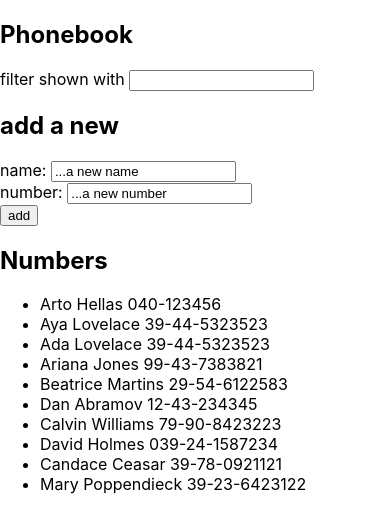
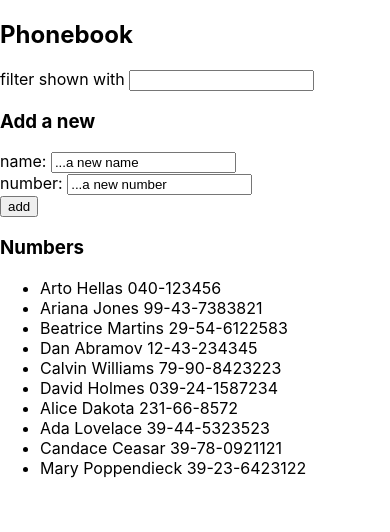
Before and after one commit to Eloagbawe/fullstackopen, a React (Create React App) app in the folder part2/phonebook/: page / in a window 390 px wide. Shown: the top 532 px of the page. Built offline with nearby package versions, Linux system fonts and the light colour scheme.

Commit message:
phonebook 2.9 and 2.10 solution

```diff
--- a/part2/phonebook/src/App.js
+++ b/part2/phonebook/src/App.js
@@ -1,27 +1,30 @@
 import React, { useState } from 'react';
 import './App.css';
-import Person from './components/person.js'
+import Persons from './components/persons.js'
+import Filter from './components/filter.js'
+import PersonForm from './components/personForm.js'
 
 
 
 const App = () => {
   const [ persons, setPersons ] = useState([
     { name: 'Arto Hellas', number: '040-123456' },
-    { name: 'Aya Lovelace', number: '39-44-5323523' },
-    { name: 'Ada Lovelace', number: '39-44-5323523' },
     { name: 'Ariana Jones', number: '99-43-7383821' },
     { name: 'Beatrice Martins', number: '29-54-6122583' },
     { name: 'Dan Abramov', number: '12-43-234345' },
     { name: 'Calvin Williams', number: '79-90-8423223' },
     { name: 'David Holmes', number: '039-24-1587234' },
+    { name: 'Alice Dakota', number: '231-66-8572' },
+    { name: 'Ada Lovelace', number: '39-44-5323523' },
     { name: 'Candace Ceasar', number: '39-78-0921121' },
     { name: 'Mary Poppendieck', number: '39-23-6423122' }
 
   ])
+  const [ filter, setFilter ] = useState('')
+  const [ filteredNames, setFilteredNames ] = useState(persons)
   const [ newName, setNewName ] = useState('...a new name')
   const [ newNumber, setNewNumber ] = useState('...a new number')
-  const [ filter, setFilter] = useState('')
-  const [ filteredNames, setFilteredNames] = useState(persons)
+
 
   const handleNameChange = (event) => {
         setNewName(event.target.value)
@@ -29,11 +32,11 @@ const App = () => {
   const handleNumberChange = (event) =>{
         setNewNumber(event.target.value)
   }
-  const handleFilterChange = (event) =>{
-        setFilter(event.target.value)
-        const regex = new RegExp(`^${event.target.value}`,"i")
-        setFilteredNames(persons.filter(person => regex.test(person.name)))
-  }
+  const handleFilterChange = (event) => {
+    setFilter(event.target.value)
+    const regex = new RegExp(`^${event.target.value}`,"i")
+    setFilteredNames(persons.filter(person => regex.test(person.name)))
+}
   const addName = (event) => {
     event.preventDefault()
 
@@ -43,8 +46,13 @@ const App = () => {
     }
 
     const isPresent = persons.find(person => person.name === newName)
-
-    if(newNumber === '...a new number' || newNumber === ''){
+    if ((newNumber === '...a new number' || newNumber === '') && (newName === '...a new name' || newName === '')){
+      alert('Please Enter a valid name and phone number')
+    }
+    else if (newName === '...a new name' || newName === ''){
+      alert('Please Enter a valid name')
+    }
+    else if (newNumber === '...a new number' || newNumber === ''){
       alert('Please Enter a phone number')
     }
     else if (isPresent){
@@ -53,38 +61,20 @@ const App = () => {
       setNewNumber('')
     } else {
       setPersons(persons.concat(nameObject))
+      setFilteredNames(persons.concat(nameObject))
+      setFilter('')
       setNewName('')
       setNewNumber('')
     }
   }
-
   return (
     <div>
       <h2>Phonebook</h2>
-      <div>
-          filter shown with <input value = {filter} onChange={handleFilterChange}/>
-        </div>
-      <h2>add a new</h2>
-      <form onSubmit={addName}>
-        <div>
-          name: <input value={newName} onChange={handleNameChange}/>
-        </div>
-        <div>
-          number: <input value={newNumber} onChange={handleNumberChange}/>
-          </div>
-        <div>
-          <button type="submit" >add</button>
-        </div>
-      </form>
-      <h2>Numbers</h2>
-      <ul>
-        {/* {persons.map(person =>
-          <Person key={person.name} person={person} />
-        )} */}
-        {filteredNames.map(person =>
-          <Person key={person.name} person={person} />
-        )}
-      </ul>
+      <Filter filter = {filter} handleFilterChange = {handleFilterChange}/>
+      <h3>Add a new</h3>
+      <PersonForm addName = {addName} newName = {newName} handleNameChange = {handleNameChange} newNumber = {newNumber} handleNumberChange = {handleNumberChange}/>
+      <h3>Numbers</h3>
+      <Persons filteredNames = {filteredNames}/>
     </div>
   )
 }
--- /dev/null
+++ b/part2/phonebook/src/components/filter.js
@@ -0,0 +1,11 @@
+import React from 'react';
+
+const Filter = ({filter,handleFilterChange}) =>{
+
+return(
+    <div>
+          filter shown with <input value = {filter} onChange={handleFilterChange}/>
+    </div>
+)
+}
+export default Filter;
--- a/part2/phonebook/src/components/person.js
+++ /dev/null
@@ -1,8 +0,0 @@
-import React from 'react';
-const Person = ({ person }) => {
-    return (
-    <li>{person.name} {person.number}</li>
-    )
-  }
-
-export default Person;
--- /dev/null
+++ b/part2/phonebook/src/components/personForm.js
@@ -0,0 +1,20 @@
+import React from 'react';
+
+const PersonForm = ({addName,newName,handleNameChange,newNumber,handleNumberChange}) =>{
+
+
+  return(
+    <form onSubmit={addName}>
+    <div>
+      name: <input value={newName} onChange={handleNameChange}/>
+    </div>
+    <div>
+      number: <input value={newNumber} onChange={handleNumberChange}/>
+      </div>
+    <div>
+      <button type="submit" >add</button>
+    </div>
+  </form>
+  )
+}
+export default PersonForm;
--- /dev/null
+++ b/part2/phonebook/src/components/persons.js
@@ -0,0 +1,14 @@
+import React from 'react';
+
+const Persons = ({ filteredNames }) => {
+    return (
+    <ul>
+       {filteredNames.map(person =>
+          <li key={person.name}>{person.name} {person.number}</li>
+        )}
+    </ul>
+    //
+    )
+  }
+
+export default Persons;
```
